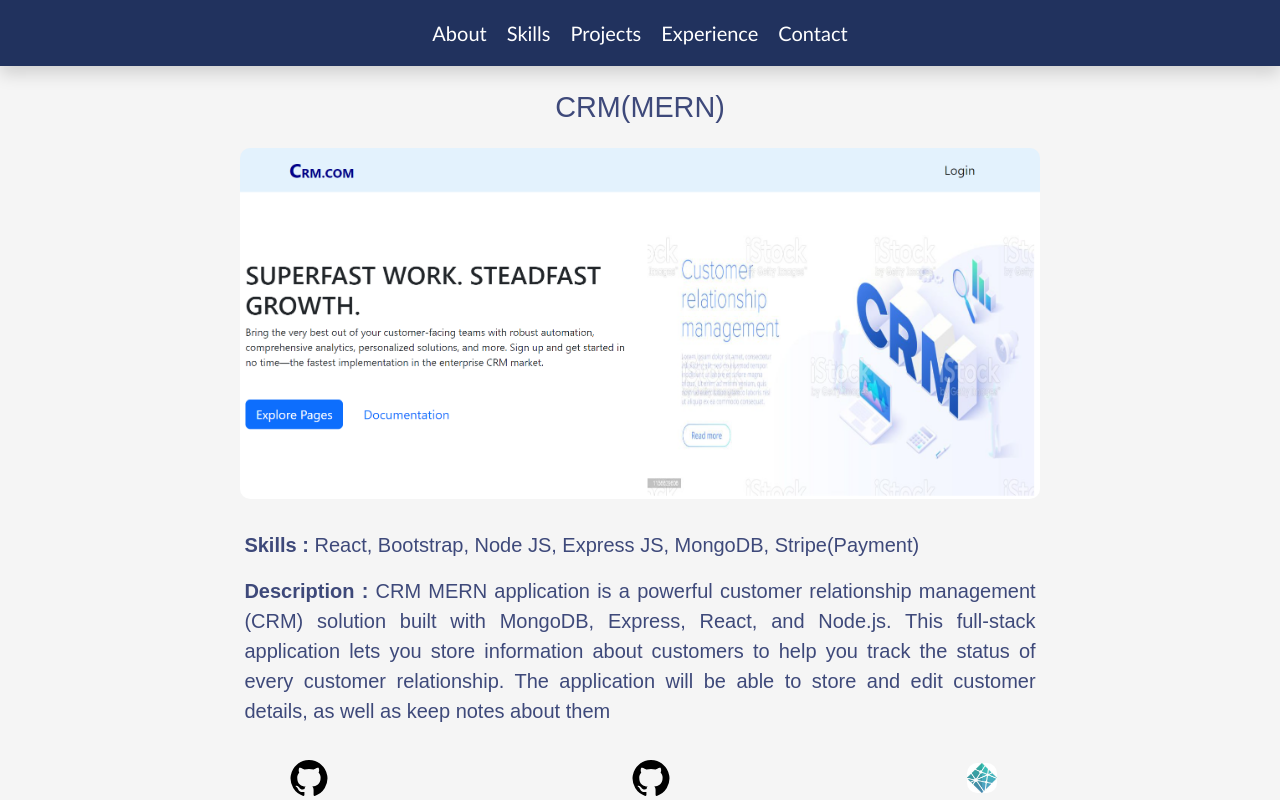
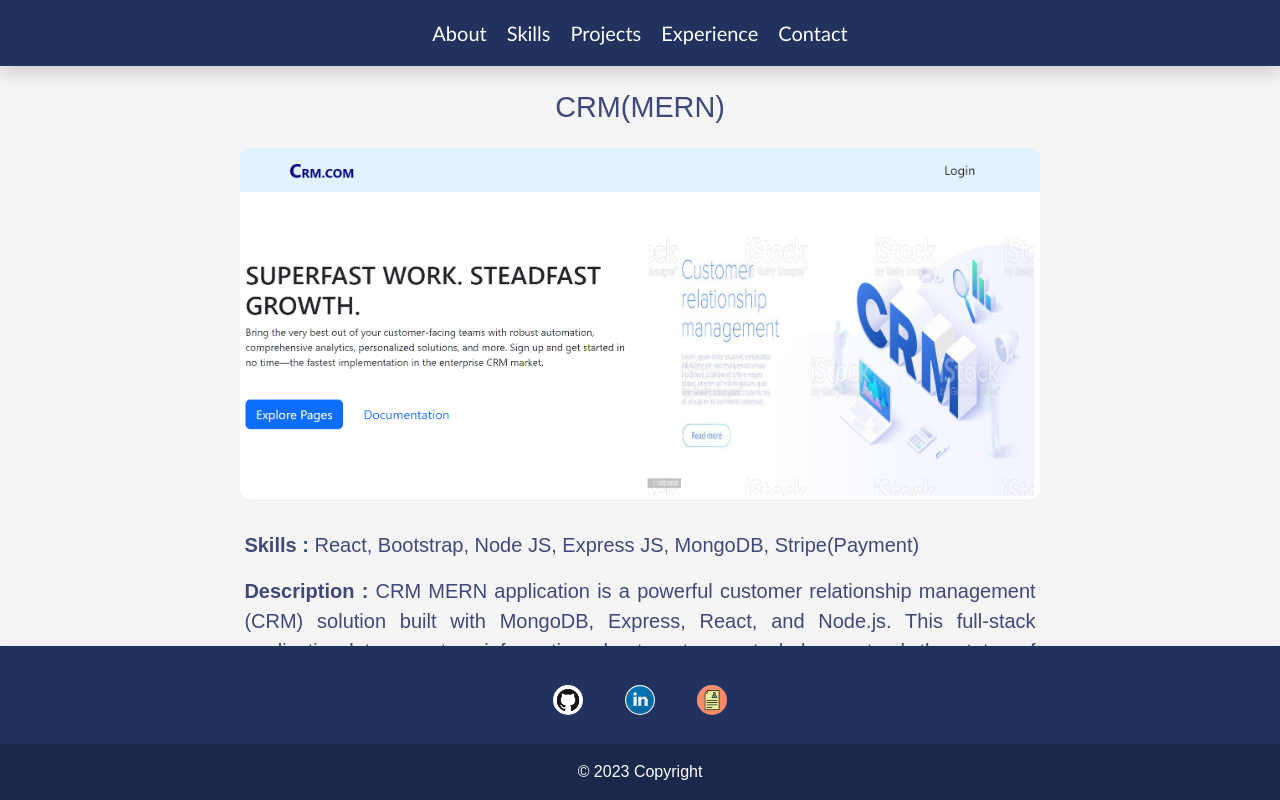
Before and after one commit to Rajeshs1708/My_Portfolio, a React (Create React App) app: page /projects/1 in a window 1280 px wide. Shown: the top 800 px of the page. Built offline with nearby package versions, Linux system fonts and the light colour scheme.

Commit message:
new changes

```diff
--- a/src/App.css
+++ b/src/App.css
@@ -5,9 +5,10 @@ body {
 
 .App {
   width: 100%;
-  height: auto;
+  height: 100vh;
   display: flex;
   flex-direction: column;
   font-family: Arial, Helvetica, sans-serif;
   background-color: whitesmoke;
+  position: relative;
 }
--- a/src/Pages/Contact.js
+++ b/src/Pages/Contact.js
@@ -22,7 +22,7 @@ function Contact() {
         `${process.env.REACT_APP_BASE_URL}/api/create-client`,
         newClient
       );
-      if (response) {
+      if (response.data.length > 0) {
         const notify = () =>
           toast.success(`Request sent successfully`, { theme: "colored" });
         notify();
@@ -46,7 +46,7 @@ function Contact() {
     });
   };
   return (
-    <section className="p-3" style={{ color: "#3e497a" }}>
+    <section className="p-3" style={{ color: "#3e497a",height:"auto",padding:"0rem 0rem 5rem 0rem" }}>
       <h2
         className="h1 text-center"
         style={{
--- a/src/Pages/Experience.js
+++ b/src/Pages/Experience.js
@@ -8,7 +8,7 @@ import { School, Work } from "@mui/icons-material";
 
 function Experience() {
   return (
-    <div className="experience" style={{ color: "#3e497a" }}>
+    <div className="experience" style={{ color: "#3e497a",height:"auto",padding:"0rem 0rem 10rem 0rem" }}>
       <VerticalTimeline lineColor="#3e497a">
         <VerticalTimelineElement
           className="vertical-timeline-element--education"
--- a/src/Styles/Footer.css
+++ b/src/Styles/Footer.css
@@ -1,5 +1,8 @@
 footer {
   background-color: #21325e;
+  position: fixed;
+  bottom: 0;
+  width: 100%;
 }
 footer section img {
   width: 30px;
--- a/src/Styles/Home.css
+++ b/src/Styles/Home.css
@@ -8,6 +8,7 @@
   text-align: justify;
   background-color: #21325e;
   color: #f0f0f0;
+  height: 90vh;
 }
 .aboutLeft {
   display: flex;
--- a/src/Styles/Projects.css
+++ b/src/Styles/Projects.css
@@ -1,6 +1,7 @@
 .projects {
   width: 100%;
   height: auto;
+  padding: 0rem 0rem 8rem 0rem;
   display: flex;
   flex-direction: column;
   justify-content: center;
```
